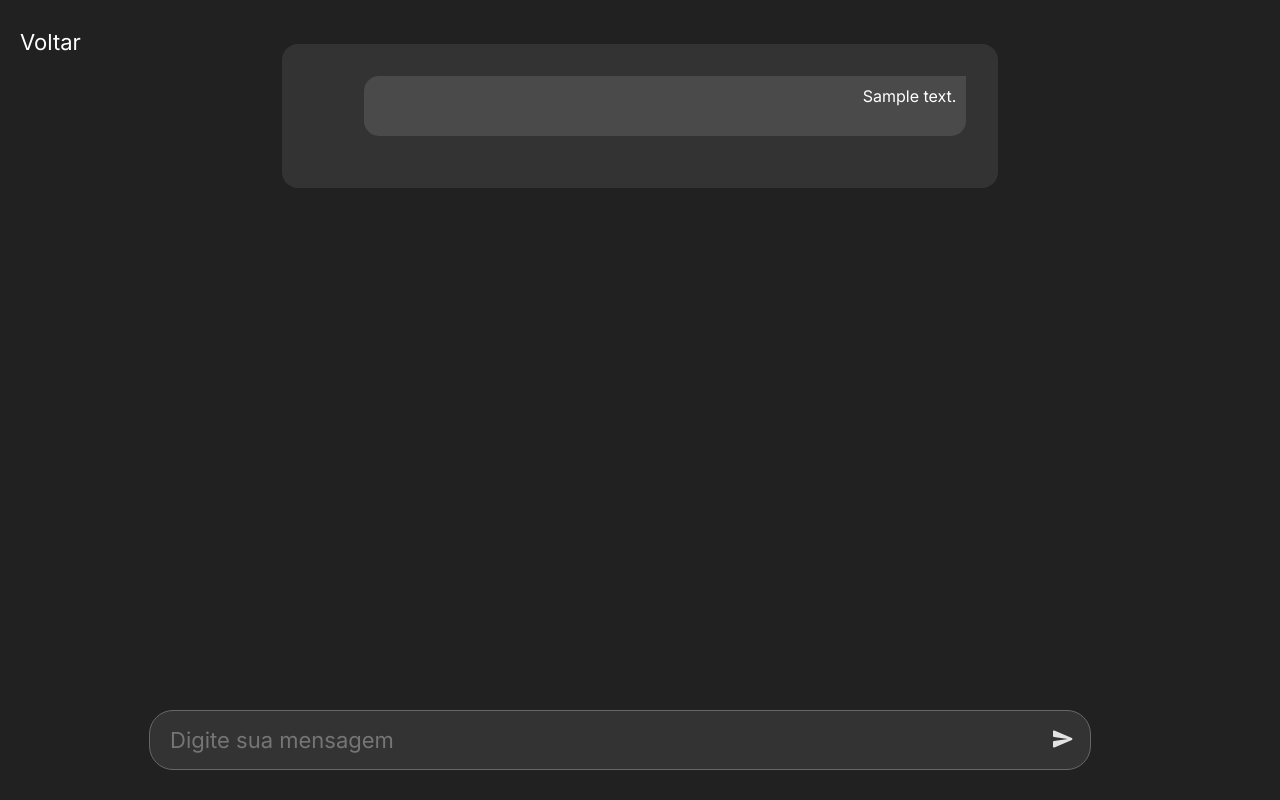
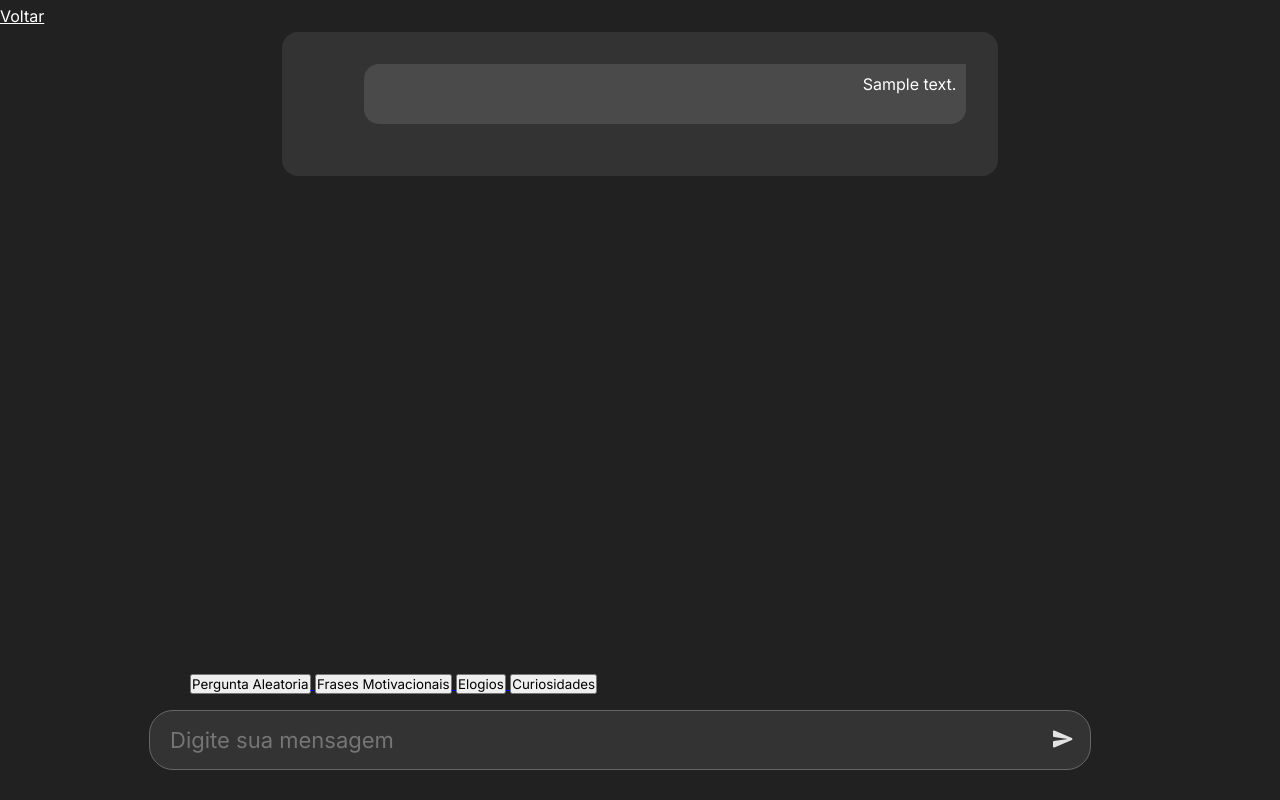
Before and after one commit to arthurMalveste/happie-bot, a Flask app: template templates/index.html in a window 1280 px wide. Run offline with Flask 3, Linux system fonts and the light colour scheme; the template is opened without the code that fills it: most values are stand-ins (such as "Sample title", 1, 10 or a date in 2020).

Commit message:
add readme, img e outras styles

```diff
--- a/static/style.css
+++ b/static/style.css
@@ -174,6 +174,7 @@ body{
     bottom: 30px;
     left: 50%;
     transform: translate(-50%, 0);
+    height: 60px;
 }
 
 .input-group{
@@ -247,17 +248,22 @@ body{
     color: #eee;
 }
 
+.sec-botoes{
+    display: block;
+    position: absolute;
+    bottom: 90px;
+    left: 50%;
+    transform: translate(-50%, 0);
+    margin-bottom: 16px;
+    width: 80vw;
+    max-width: 900px;
+    gap: 12px;
+    justify-content: center;
+}
+
 /* Arthur esteve aqui */
 
 /* <reset-style> ============================ */
-a {
-    text-decoration: none;
-    position: fixed;
-    top: 20px;
-    left: 20px;
-    font-size: 22px;
-
-  }
   /* <main-style> ============================ */
   .menu__link {
     color: #fff;
--- a/templates/index.html
+++ b/templates/index.html
@@ -1,11 +1,10 @@
 <!DOCTYPE html>
 <html lang="pt-br">
-
 <head>
     <meta charset="UTF-8">
     <meta name="viewport" content="width=device-width, initial-scale=1.0">
     <link rel="stylesheet" href="../static/style.css">
-    <link rel="icon" type="image/png" href="/static/img/image.png">
+    <link rel="icon" type="image/png" href="/static/img/icon.png">
     <title>Happie-Bot</title>
 </head>
 <body>
@@ -42,7 +41,6 @@
             <button type="submit" name="message" value="{{ curiosidades }}">Curiosidades</button>
         </form>
     </div> -->
-
     <div class="div-chat">
         <div class="chat-container">
             <p class="resposta">
@@ -52,7 +50,7 @@
                     {% else %}
                     <div class="ai-div">
                         <div class="chat-logo">
-                            <img src="../static/img/image.png">
+                            <img src="../static/img/icon.png">
                             <h3 class="bot-name">Happie-Bot</h3>
                         </div>
                         <p class="ai-message">{{ message }}<br><br></p>
@@ -62,6 +60,20 @@
             </p>
         </div>
     </div>
+    <section class="sec-botoes">
+        <a href="/perguntaaleatoria" class="link-btn">
+            <button>Pergunta Aleatoria</button>
+        </a>
+        <a href="/frasesmotivacionais" class="link-btn">
+            <button>Frases Motivacionais</button>
+        </a>
+        <a href="/elogios" class="link-btn">
+            <button>Elogios</button>
+        </a>
+        <a href="/curiosidades" class="link-btn">
+            <button>Curiosidades</button>
+        </a>
+    </section>
     <form action="/chat" method="post" class="form-chat">
         <div class="input-group">
             <input type="text" name="message" placeholder="Digite sua mensagem" class="input-chat" autocomplete="off" onkeypress="btnEnviar()">
```
Also changed, not shown: README.md (added), static/img/icon.png (added), static/img/image.png.
